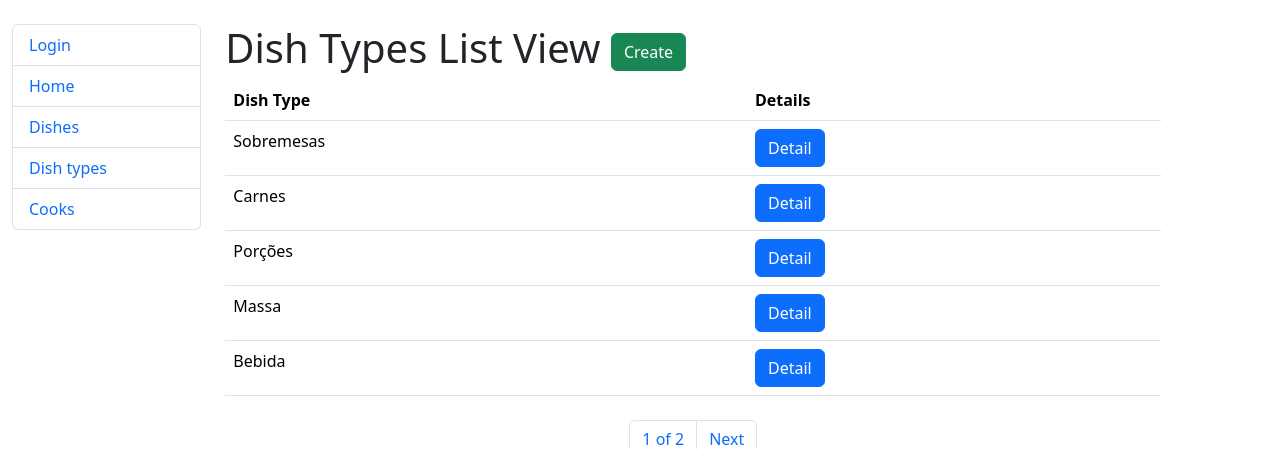
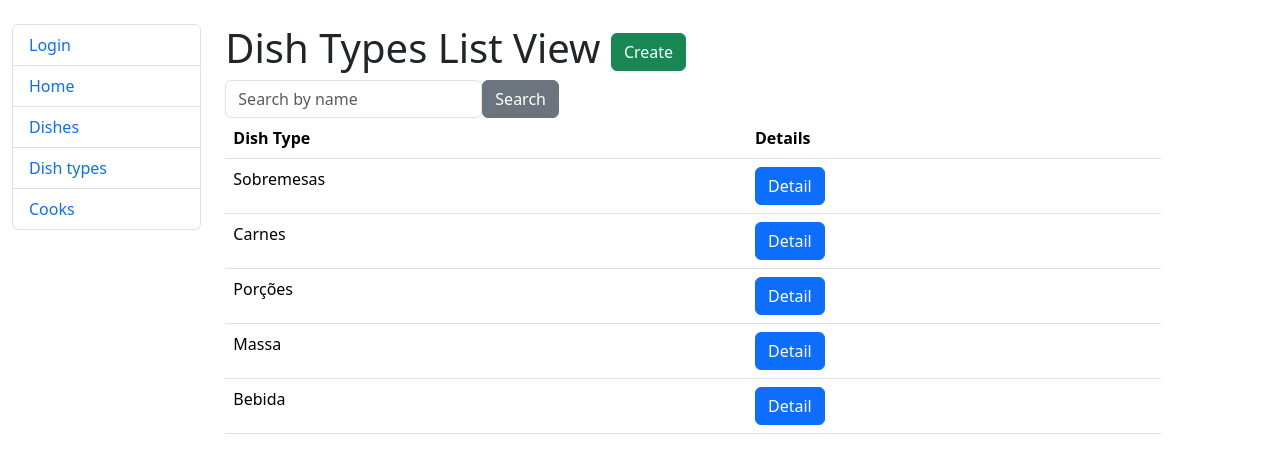
Before and after one commit to EduardoMoen/kitchen-service, a Django app: page /dish-types/ in a window 1280 px wide. Shown: the top 449 px of the page. Run offline with Django 5.2, Linux system fonts and the light colour scheme; data comes from the database, SQL or seed files in the repository.

Commit message:
add search to dish type list

```diff
--- a/kitchen/forms.py
+++ b/kitchen/forms.py
@@ -1,5 +1,6 @@
 from django.contrib.auth import get_user_model
 from django.contrib.auth.forms import UserCreationForm
+from django import forms
 
 
 class CookCreateForm(UserCreationForm):
@@ -10,3 +11,17 @@ class CookCreateForm(UserCreationForm):
             "last_name",
             "years_of_experience",
         )
+
+
+class DishTypesSearchForm(forms.Form):
+    name = forms.CharField(
+        max_length=255,
+        required=False,
+        label="",
+        widget=forms.TextInput(
+            attrs={
+                "placeholder": "Search by name",
+                "class": "form-control",
+            }
+        )
+    )
--- a/kitchen/views.py
+++ b/kitchen/views.py
@@ -2,7 +2,7 @@ from django.shortcuts import render
 from django.urls import reverse_lazy
 from django.views import generic
 
-from .forms import CookCreateForm
+from .forms import CookCreateForm, DishTypesSearchForm
 from .models import Cook, Dish, DishType
 
 def index(request):
@@ -23,6 +23,28 @@ def index(request):
 class DishTypeListView(generic.ListView):
     model = DishType
     paginate_by = 5
+
+    def get_context_data(
+        self, *, object_list = ..., **kwargs
+    ):
+        context = super(DishTypeListView, self).get_context_data(**kwargs)
+
+        name = self.request.GET.get("name", "")
+
+        context["search_form"] = DishTypesSearchForm(
+            initial={"name": name}
+        )
+
+        return context
+
+    def get_queryset(self):
+        queryset = super().get_queryset()
+        name = self.request.GET.get("name")
+
+        if name:
+            queryset = queryset.filter(name__icontains=name)
+
+        return queryset
 
 
 class DishTypeDetailView(generic.DetailView):
--- a/templates/kitchen/dishtype_list.html
+++ b/templates/kitchen/dishtype_list.html
@@ -4,7 +4,10 @@
 
 {% block content %}
   <h1>Dish Types List View <a class="btn btn-success" href="{% url 'kitchen:dish-type-create' %}">Create</a></h1>
-
+  <form class="d-flex" method="get">
+    {{ search_form }}
+    <input class="btn btn-secondary" type="submit" value="Search">
+  </form>
   {% if dishtype_list %}
     <table class="table">
       <thead>
```
Also changed, not shown: kitchen/templatetags/query_transform.py (line endings or trailing spaces).
